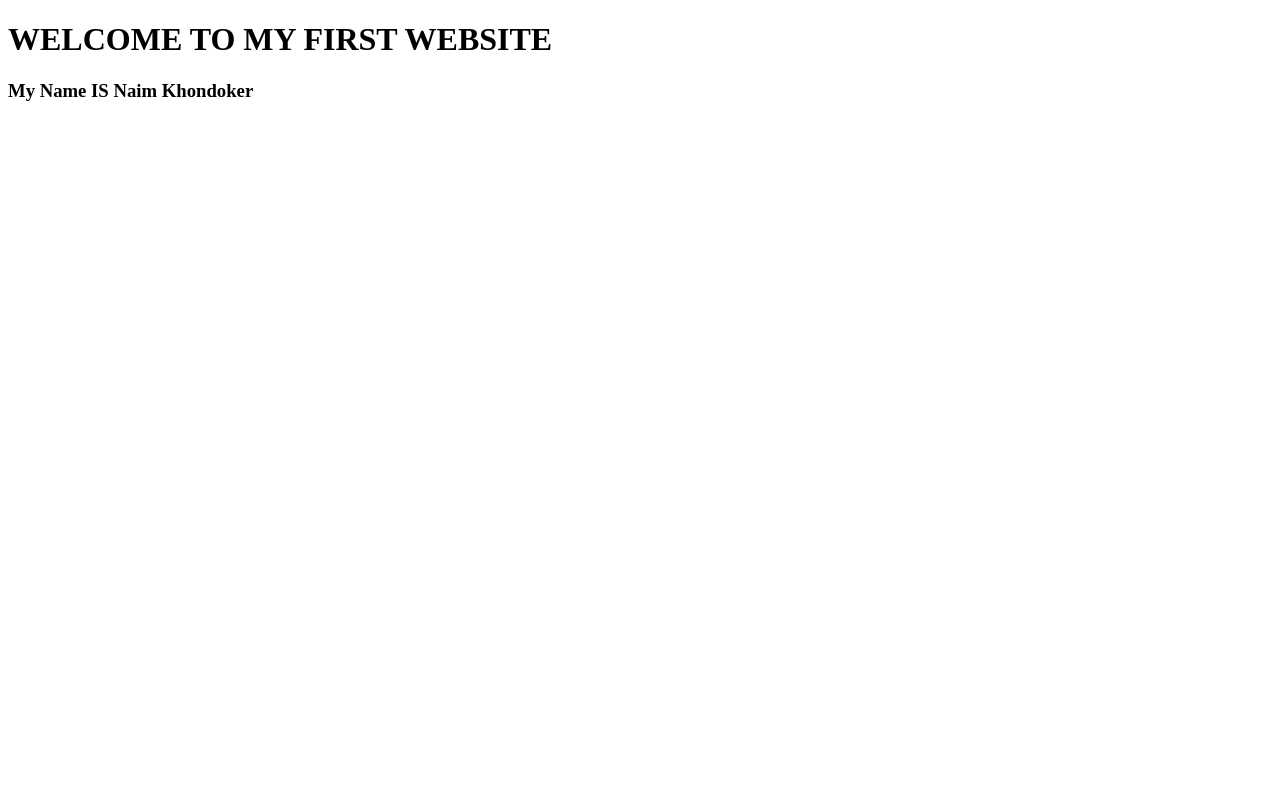
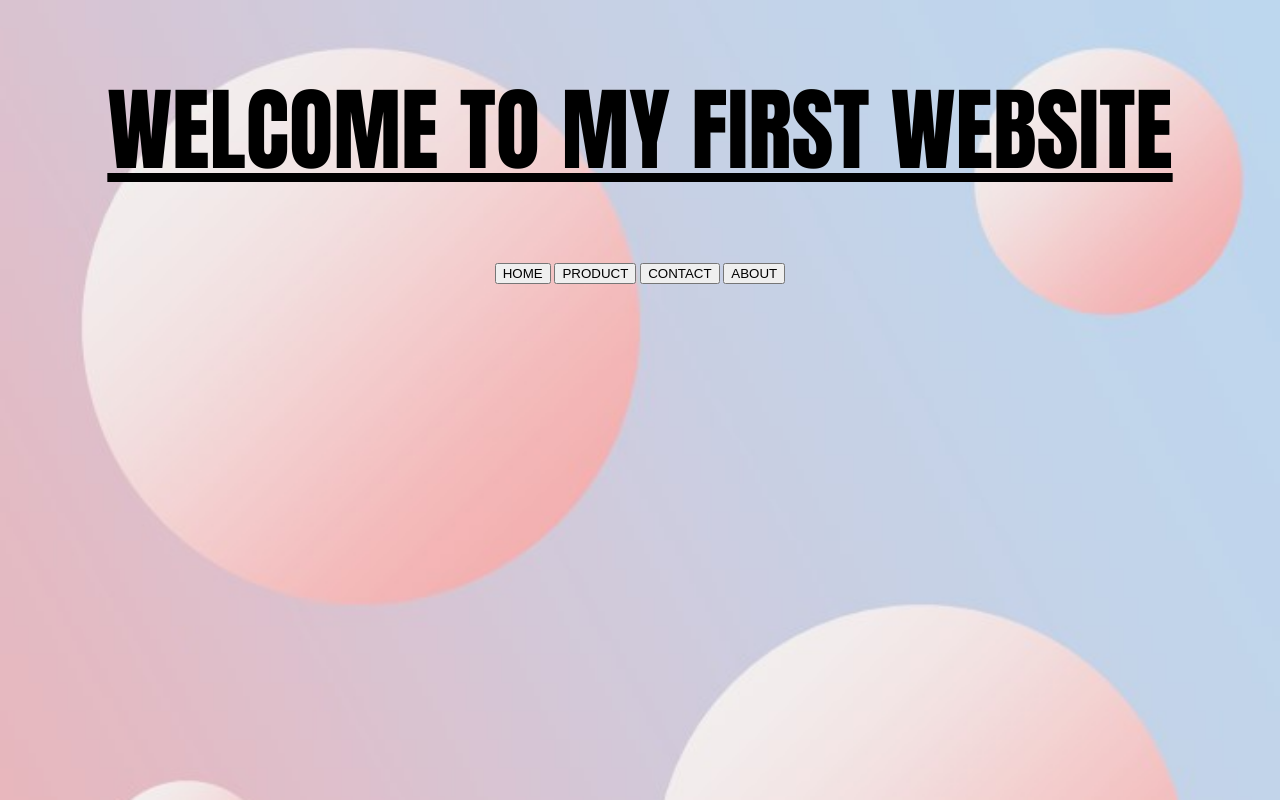
Before and after one commit to NJ-NAIM-YT/nj-naim-yt, a plain HTML site: page index.html in a window 1280 px wide. Drawn offline with Linux system fonts and the light colour scheme.

Commit message:
create a button

```diff
--- a/index.html
+++ b/index.html
@@ -4,10 +4,16 @@
     <meta charset="UTF-8">
     <meta http-equiv="X-UA-Compatible" content="IE=edge">
     <meta name="viewport" content="width=device-width, initial-scale=1.0">
-    <title> NJ-NAIM-YT</title>
+    <title> NJ NAIM YT</title>
+    <link rel="stylesheet" href="nj-naim-yt.css">
 </head>
-<body>
-    <h1>WELCOME TO MY FIRST WEBSITE</h1>
-    <h3> My Name IS Naim Khondoker</h3>
+<body background="bgp.jpg">
+     <h1><b><u>WELCOME TO MY FIRST WEBSITE</u></b></h1>
+    <div id="button">
+    <button>HOME</button>
+    <button> PRODUCT</button>
+    <button> CONTACT</button>
+    <button> ABOUT</button>
+    </div>
 </body>
 </html>
--- /dev/null
+++ b/nj-naim-yt.css
@@ -0,0 +1,17 @@
+ body{
+    background-size: 100%;
+
+
+
+ }
+ h1{
+    text-align: center;
+    font-family: Impact, Haettenschweiler, 'Arial Narrow Bold', sans-serif;
+    font-size: 91px;
+ }
+ #button{
+
+    text-align: center;
+    font-family: Impact, Haettenschweiler, 'Arial Narrow Bold', sans-serif;
+    size: 10px;
+ }
```
Also changed, not shown: bgp.jpg (added), 1 other file.
